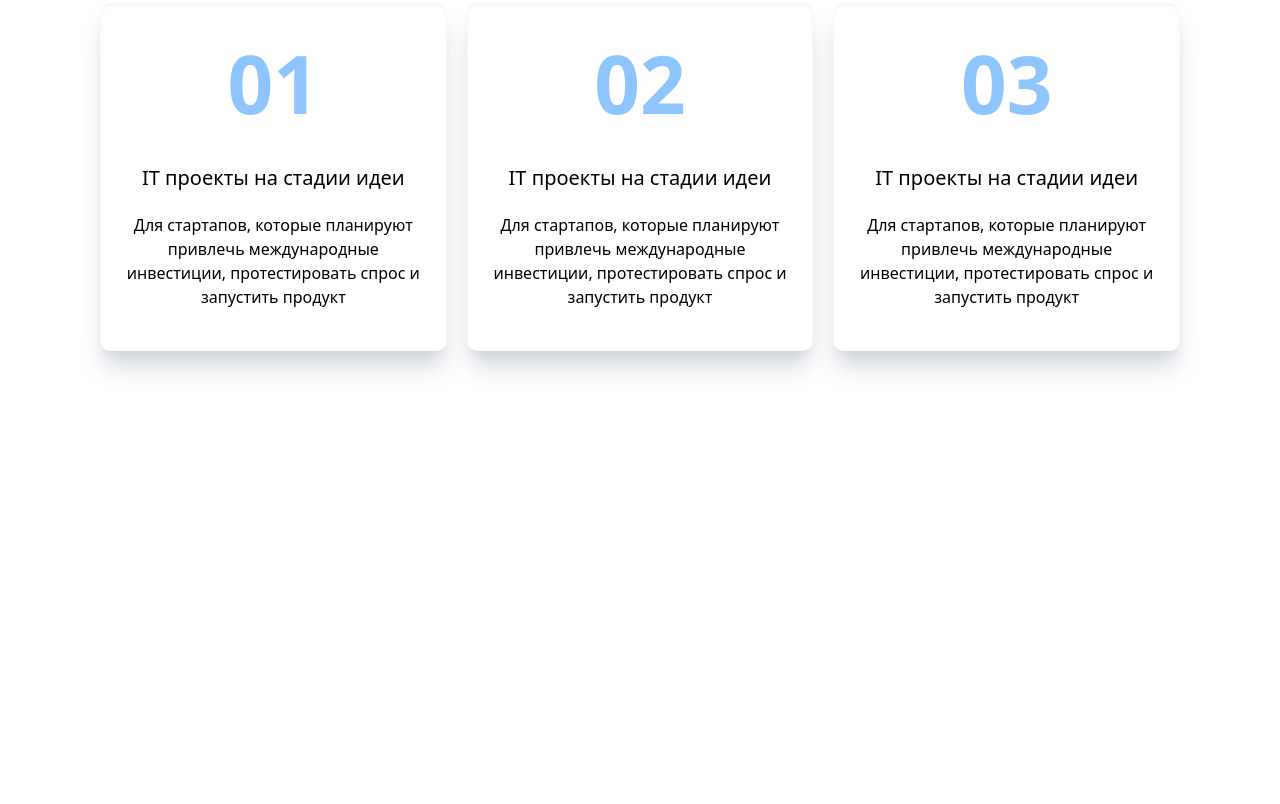
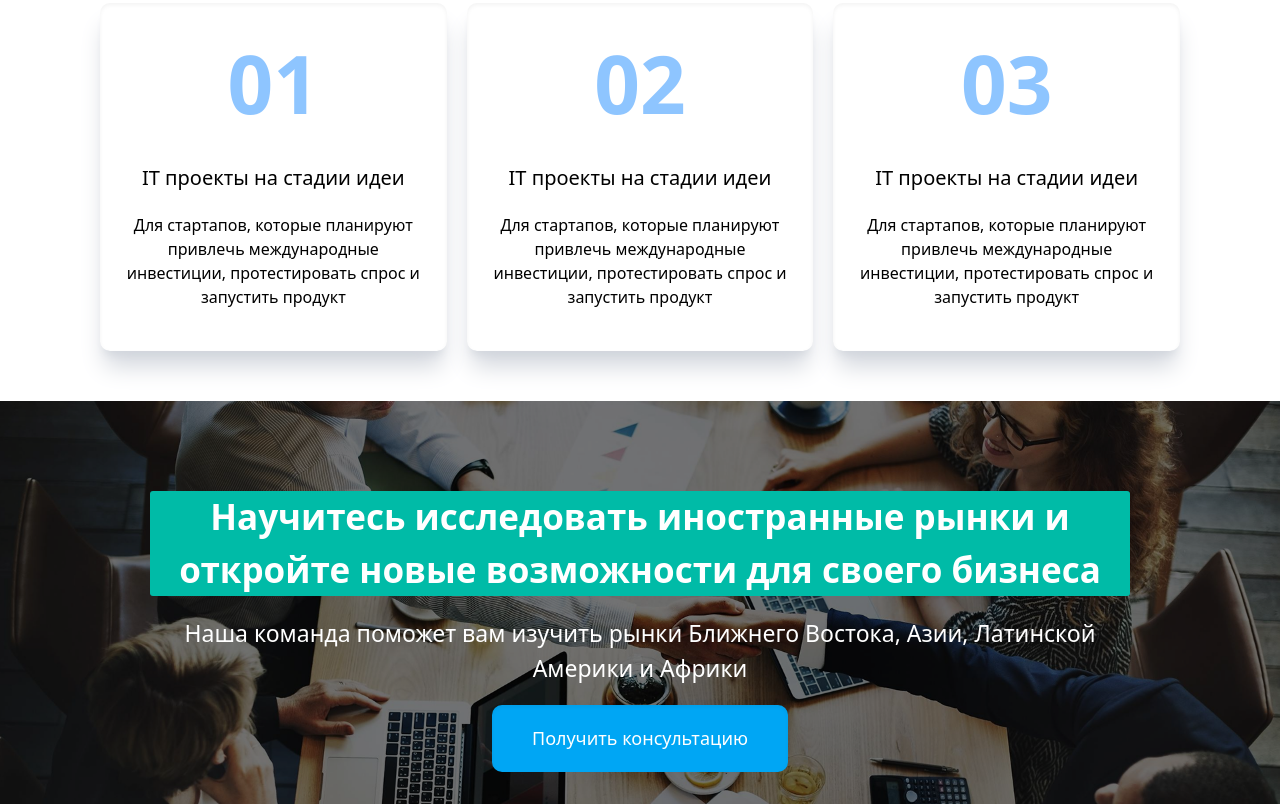
Before and after one commit to Rukhshona13/Exam02, a website: page index.html in a window 1280 px wide. Shown: the part 1554-2358 px from the top of the page. Before the commit the page ends 1955 px from the top, so only its background shows below. Drawn offline with Linux system fonts and the light colour scheme.

Commit message:
section 4

```diff
--- a/index.html
+++ b/index.html
@@ -106,5 +106,38 @@
         </div>
     </section>
 
+    <section>
+
+        <div class="box relative items-center flex flex-col max-w-[1500px] m-auto">
+      <div class="computer   relative lg:flex hidden">
+        <img src="./Group 757.png" alt="" class="relative z-0 " >
+
+      </div>
+      <div class="tablet   relative md:flex lg:hidden hidden ">
+        <img src="./Group 757 (1).png" alt="" class="relative z-0 w-[850px] " >
+
+      </div>
+       <div class="phone   relative md:hidden lg:hidden ">
+        <img src="./Group 757 (2).png" alt="" class="relative z-0 w-[500px]" >
+
+      </div>
+
+          <div class="box1  absolute z-2 pt-[20px] flex flex-col lg:gap-[100px] md:gap-[250px] top-[0px] pt-[90px]  ">
+   <div class="box2 flex flex-col gap-[20px]  text-center items-center lg:px-[150px] px-[20px] ">
+<h1 class="text-[white] lg:text-[35px] md:text-[48px] text-[26px] font-bold bg-teal-500 rounded-[3px]">
+    Научитесь исследовать иностранные рынки
+и откройте  новые  возможности для своего бизнеса
+</h1>
+<p class="text-[white] lg:text-[23px] text-[16px] ">Наша команда поможет вам изучить рынки Ближнего Востока, Азии, Латинской Америки и Африки</p>
+
+<button class="px-[40px] hover:scale-105 py-[20px] rounded-[10px] inset-shadow-sm hover:shadow-lg hover:shadow-gray-900 bg-sky-500 text-[white] lg:text-[18px] md:text-[25px] font-medium">Получить консультацию</button>
+        </div>
+</div>
+
+</div>
+
+
+    </section>
+
 </body>
 </html>
```
Also changed, not shown: Group 757 (1).png (added), Group 757 (2).png (added), Group 757.png (added), src/output.css.
